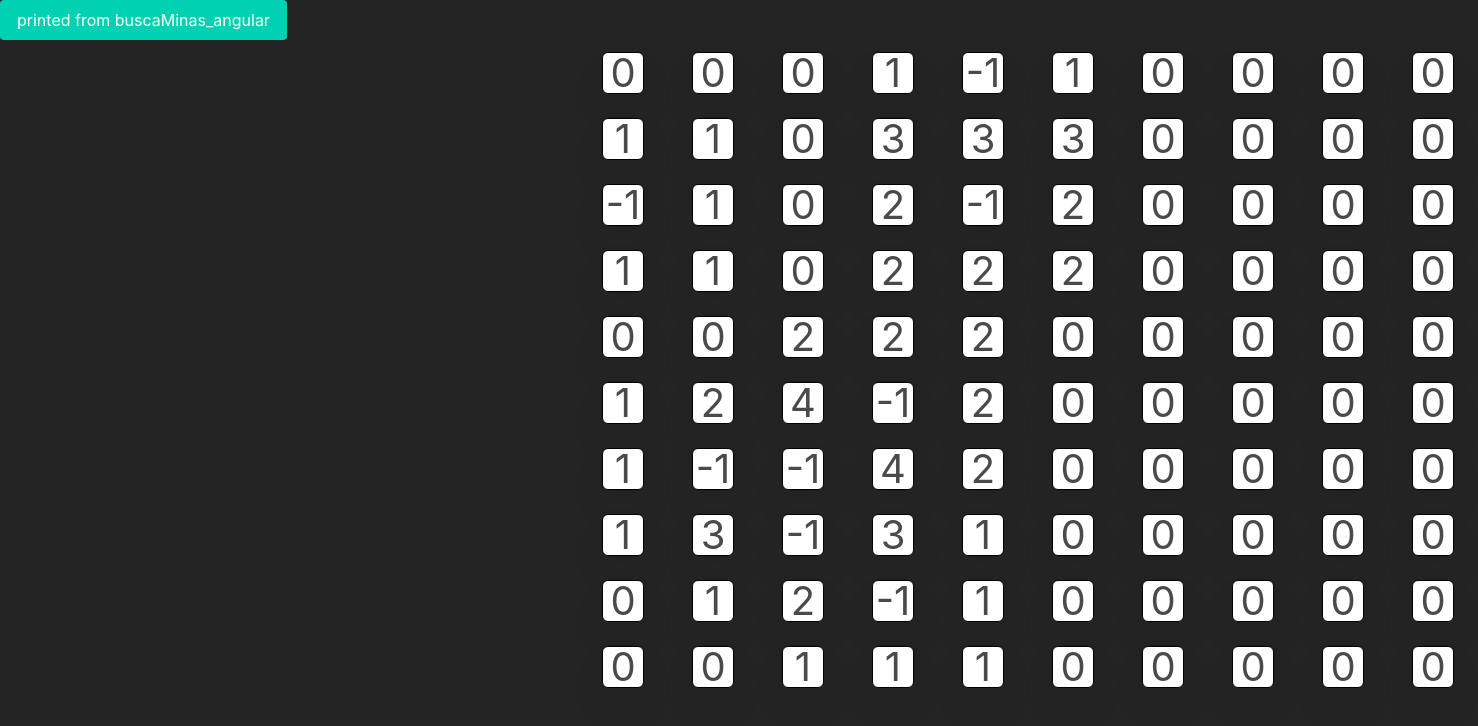
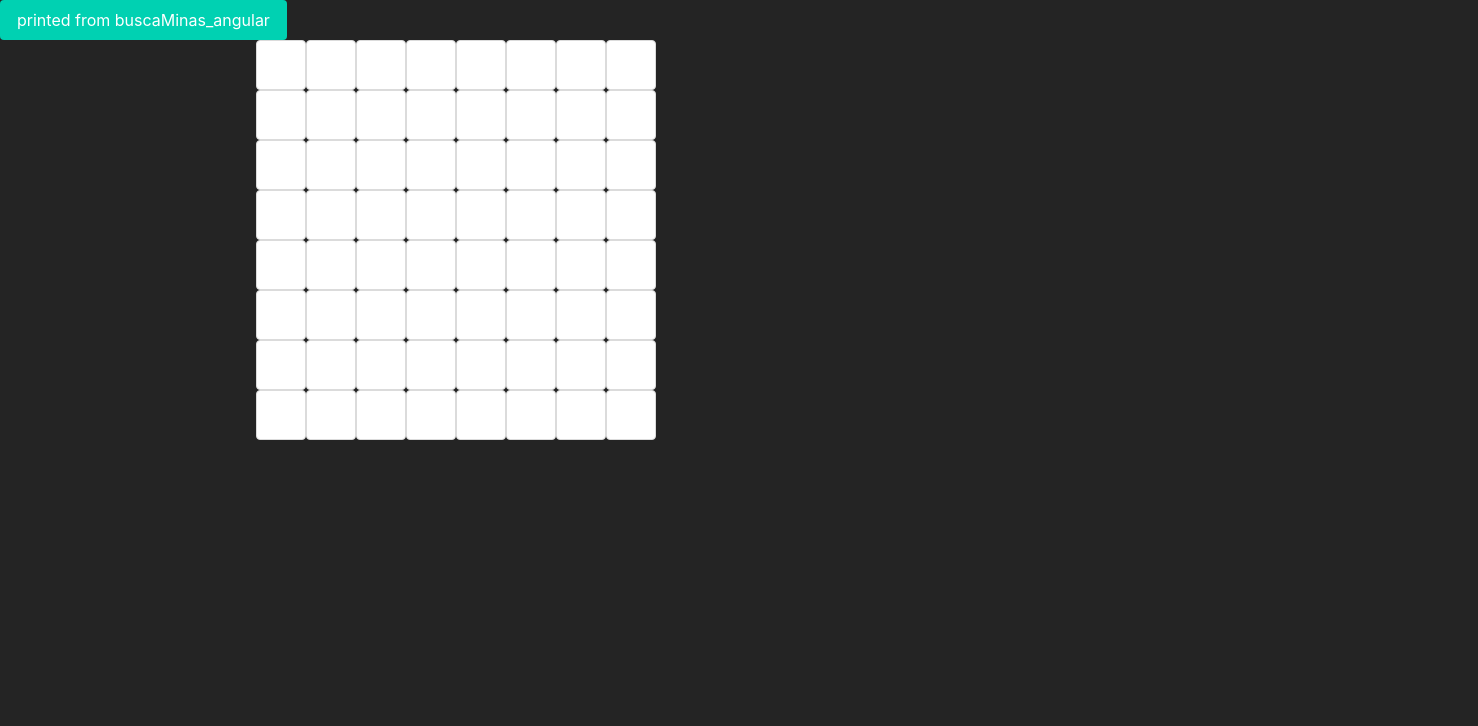
Before and after one commit to fnpratto/buscaMinas, an Angular app: page / in a window 1280 px wide. Shown: the top 726 px of the page, 1478 px wide, since content can reach past the window. Built offline with nearby package versions, Linux system fonts and the light colour scheme.

Commit message:
se agrego logica de bandera y arreglar grilla

```diff
--- a/src/app/app.component.html
+++ b/src/app/app.component.html
@@ -1,4 +1,3 @@
 <div class="button is-primary">printed from {{ title }}</div>
-
 <app-juegito></app-juegito>
 <router-outlet></router-outlet>
--- a/src/app/juegito/juegito.component.css
+++ b/src/app/juegito/juegito.component.css
@@ -1,15 +1,28 @@
 .tablero {
-  width: 100px;
-  height: 100px;
+  width: 60%;
+  height: 80vh;
+  display: flex;
+  flex-wrap: wrap;
+}
+
+.custom-padding {
+  padding: 1.2rem;
+}
+
+.same-size {
+  width: 50px;
+  height: 50px;
 }
 
 .box {
-  width: 10px;
-  height: 10px;
+  max-width: 10px;
+  width: 100%;
+  height: 10%;
+  display: flex;
   border: 1px solid black;
-  display: flex;
   justify-content: center;
   align-items: center;
-  font-size: 40px;
+  font-size: 100%;
   cursor: pointer;
+  margin: 0px;
 }
--- a/src/app/juegito/juegito.component.html
+++ b/src/app/juegito/juegito.component.html
@@ -1,13 +1,22 @@
 <div class="container tablero">
-  <div class="columns">
-    <div *ngFor="let fila of tablero" class="column">
-      <div *ngFor="let celda of fila" class="column">
+  <div class="columns is-gapless">
+    <!-- Add is-gapless class to remove space between columns -->
+    <div *ngFor="let fila of tablero" class="column is-paddingless">
+      <!-- Add is-paddingless class to remove padding -->
+      <div *ngFor="let celda of fila" class="column is-paddingless">
+        <!-- Add is-paddingless class to remove padding -->
         <div
-          class="box has-text-centered"
+          class="button has-text-centered same-size"
           (click)="revelar(celda)"
-          [ngClass]="{ 'has-background-primary': celda.revelado }"
+          (contextmenu)="ponerBandera(celda); $event.preventDefault()"
+          [ngClass]="{
+            'has-background-primary': celda.revelado,
+            'has-background-white': celda.revelado && celda.valor === 0,
+            'has-background-danger': celda.valor === -1 && celda.revelado,
+            'has-background-info': celda.bandera
+          }"
         >
-          {{ celda.valor }}
+          {{ celda.revelado && !celda.mina ? celda.valor : "" }}
         </div>
       </div>
     </div>
--- a/src/app/juegito/juegito.component.ts
+++ b/src/app/juegito/juegito.component.ts
@@ -10,8 +10,8 @@ import casillero from '../../@types/Casillero';
 
 export class JuegitoComponent {
   title = 'buscaMinas_angular';
-  filas = 10;
-  columnas = 10;
+  filas = 8;
+  columnas = 8;
   minas = 10;
   tablero: casillero[][] = [];
   private celdasReveladas = 0;
@@ -62,7 +62,7 @@ export class JuegitoComponent {
   }
 
   private chequearCeldasContinuasACero(filas: number, columnas: number) {
-    if (this.tablero[filas][columnas].revelado) {
+    if (this.tablero[filas][columnas].revelado || this.tablero[filas][columnas].bandera) {
       return;
     }
 
@@ -93,6 +93,7 @@ export class JuegitoComponent {
       this.chequearCeldasContinuasACero(celda.coordX, celda.coordY);
     } else {
       celda.revelado = true;
+      celda.bandera = false;
       this.celdasReveladas++;
     }
 
@@ -100,4 +101,12 @@ export class JuegitoComponent {
       this.gameWin = true;
     }
   }
+
+  public ponerBandera(celda: casillero) {
+    if (this.gameOver || celda.revelado) {
+      return;
+    }
+
+    celda.bandera = !celda.bandera;
+  }
 }
```
